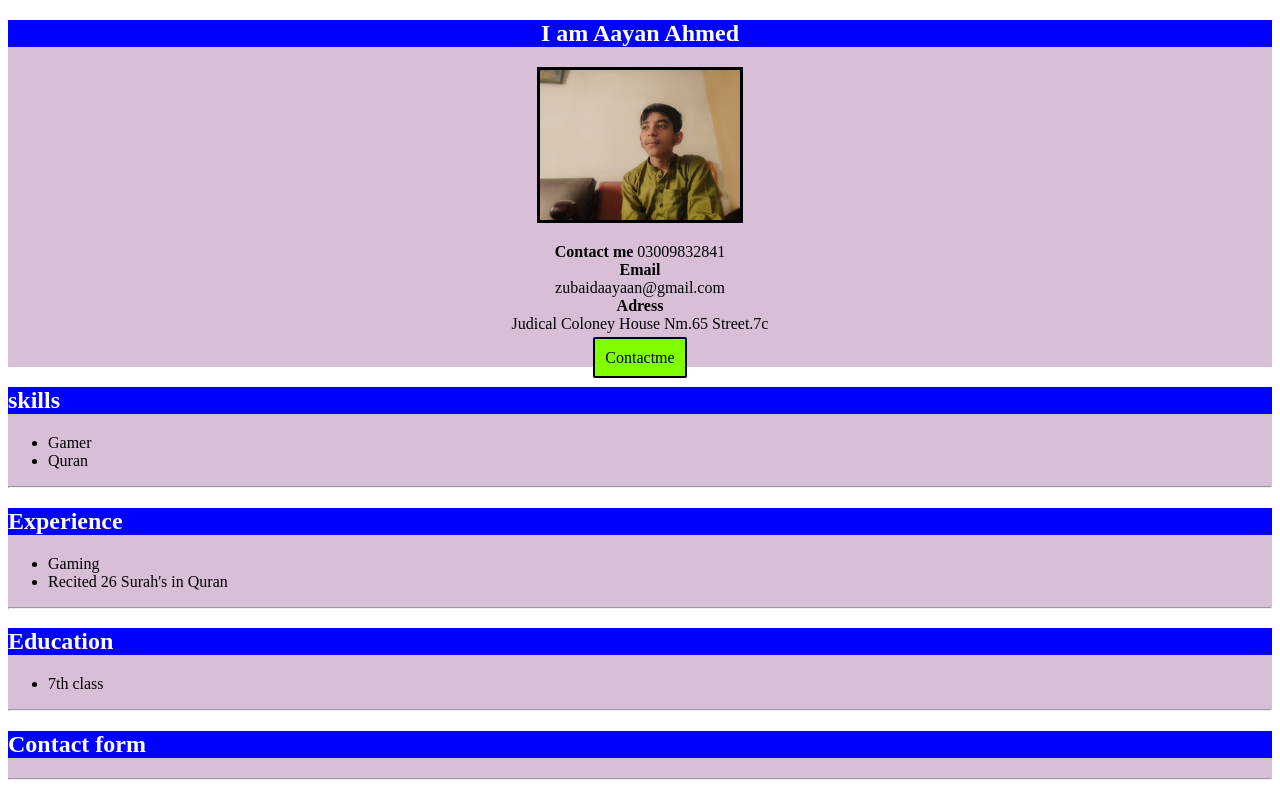
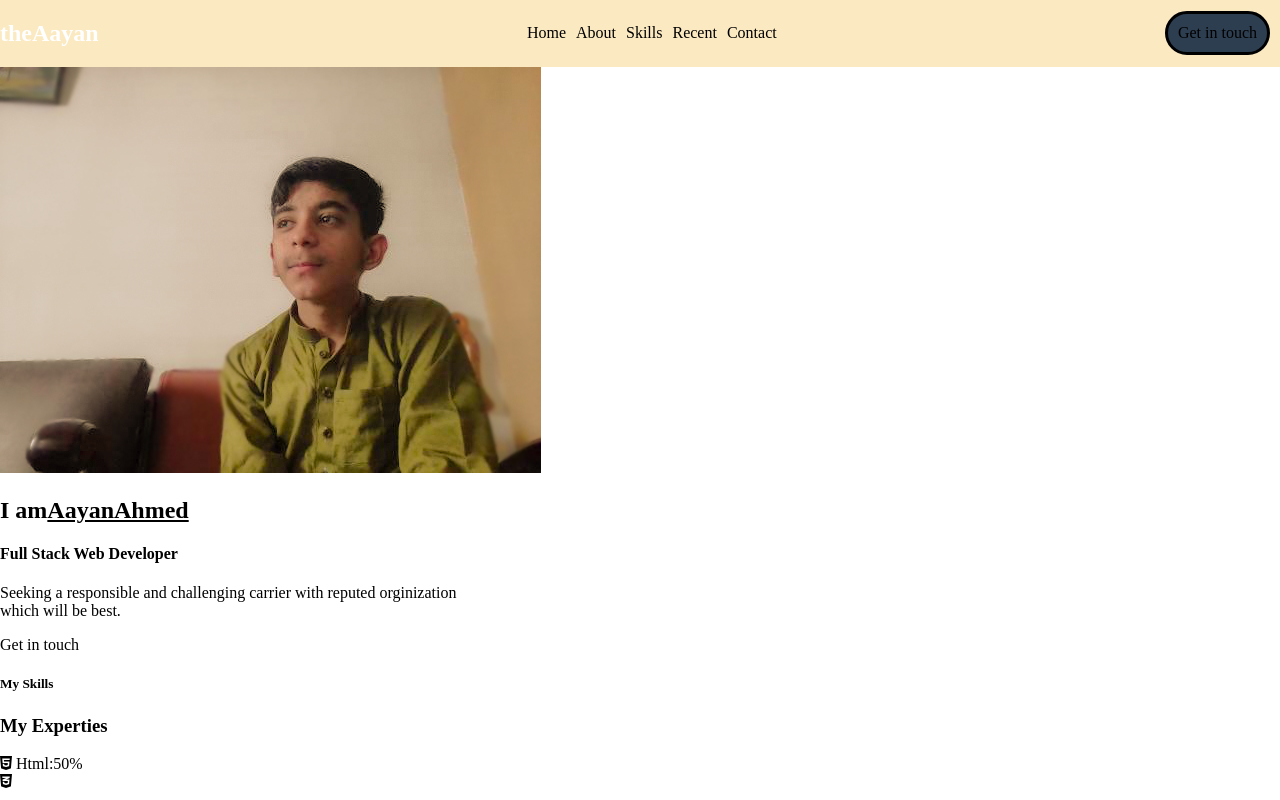
Before and after one commit to aayanahmed06/aayanahmed06.github.io, a plain HTML site: page index.html in a window 1280 px wide. Drawn offline with Linux system fonts and the light colour scheme.

Commit message:
learned flex property

```diff
--- a/css/style.css
+++ b/css/style.css
@@ -1,58 +1,49 @@
-.username {
-  background-color: blue;
+body {
+  margin: 0;
+  padding: 0;
+  scroll-behavior: smooth;
+  box-sizing: border-box;
+  /* i have to add font here */
+}
+
+ul {
+  list-style: none;
+}
+a {
+  text-decoration: none;
+  color: black;
+}
+a:hover {
   color: white;
 }
-.picture {
-  width: 200px;
-  border: 3px black solid;
+#header {
+  background-color: #fbe9c1;
+  width: 100%;
+}
+nav {
+  display: flex;
+  flex-direction: row;
+  justify-content: space-between;
+  align-items: center;
 }
 
-.introduction {
-  background-color: rgb(216, 191, 216);
-  text-align: center;
+nav ul {
+  display: flex;
 }
 
-.link {
-  background-color: chartreuse;
-  color: black;
-  border: black 2px solid;
-  border-radius: 2px;
+nav ul li a {
+  height: 40px;
+  margin-left: 10px;
+  padding: 0 20;
+}
+
+.getintouch {
+  background-color: #2d3e50;
   margin: 10px;
   padding: 10px;
-  text-decoration: none;
+  border: 3px black solid;
+  border-radius: 50px;
 }
-
-.link:hover {
-  color: white;
-  background-color: black;
-}
-
-.skill2 {
-  background-color: blue;
+.getintouch:hover {
   color: white;
 }
-
-.skill1 {
-  background-color: rgb(216, 191, 216);
-}
-.exp1 {
-  background-color: rgb(216, 191, 216);
-}
-.exp2 {
-  background-color: blue;
-  color: white;
-}
-.edu1 {
-  background-color: rgb(216, 191, 216);
-}
-.edu2 {
-  background-color: blue;
-  color: white;
-}
-.con1 {
-  background-color: rgb(216, 191, 216);
-}
-.con2 {
-  background-color: blue;
-  color: white;
-}
--- a/index.html
+++ b/index.html
@@ -6,46 +6,45 @@
     <meta name="viewport" content="width=device-width, initial-scale=1.0" />
     <title>Aayan Ahmed</title>
     <link rel="stylesheet" href="css/style.css" />
+    <script src="https://kit.fontawesome.com/2ea0f897b3.js" crossorigin="anonymous"></script>
   </head>
   <body>
-    <section class="introduction">
-      <h1 class="username">I am Aayan Ahmed</h1>
-      <img class="picture" src="/img/Aani.png" alt="" />
-      <p>
-        <strong>Contact me </strong> 03009832841 <br />
-        <strong>Email</strong><br />
-        zubaidaayaan@gmail.com<br />
-        <strong>Adress</strong><br />
-        Judical Coloney House Nm.65 Street.7c<br />
-      </p>
-      <a class="link" href="#">Contactme</a>
-    </section>
-    <div class="skill1">
-      <h2 class="skill2">skills</h2>
-      <ul>
-        <li>Gamer</li>
-        <li>Quran</li>
+   <header id="header">
+    <nav>
+      <a href="#"><h2 class="logo">theAayan</h2></a>
+      <ul class="menu">
+        <li><a href="#">Home</a></li>
+        <li><a href="#">About</a></li>
+        <li><a href="#">Skills</a></li>
+        <li><a href="#">Recent</a></li>
+        <li><a href="#">Contact</a></li>
       </ul>
-      <hr />
+      <a class="getintouch" href="#">Get in touch</a>
+    </nav>
+
+   </header>
+   <section>
+     <div class="img">
+     <img src="/img/Aani.png" alt="">
     </div>
-    <div class="exp1">
-      <h2 class="exp2">Experience</h2>
-      <ul>
-        <li>Gaming</li>
-        <li>Recited 26 Surah's in Quran</li>
-      </ul>
-      <hr />
+    <div class="text">
+      <h2>I am<span style="text-decoration: underline;">AayanAhmed</span> </h2>
+      <h4>Full Stack Web Developer</h4>
+      <p>Seeking a responsible and challenging carrier with reputed orginization <br>
+        which will be best.</p>
+        <a href="#">Get in touch</a>
     </div>
-    <div class="edu1">
-      <h2 class="edu2">Education</h2>
-      <ul>
-        <li>7th class</li>
-      </ul>
-      <hr />
+   </section>
+   <section>
+     <h5>My Skills</h5>
+     <h3>My Experties</h3>
+
+    <div class="icon-container">
+     <i class="fab fa-html5"></i> <span class="html-text">Html:50%</span>
     </div>
-    <div class="con1">
-      <h2 class="con2">Contact form</h2>
-      <hr />
+    <div>
+     <i class="fab fa-css3-alt"></i>
     </div>
+   </section>
   </body>
 </html>
```
Also changed, not shown: img/html.png (added).
